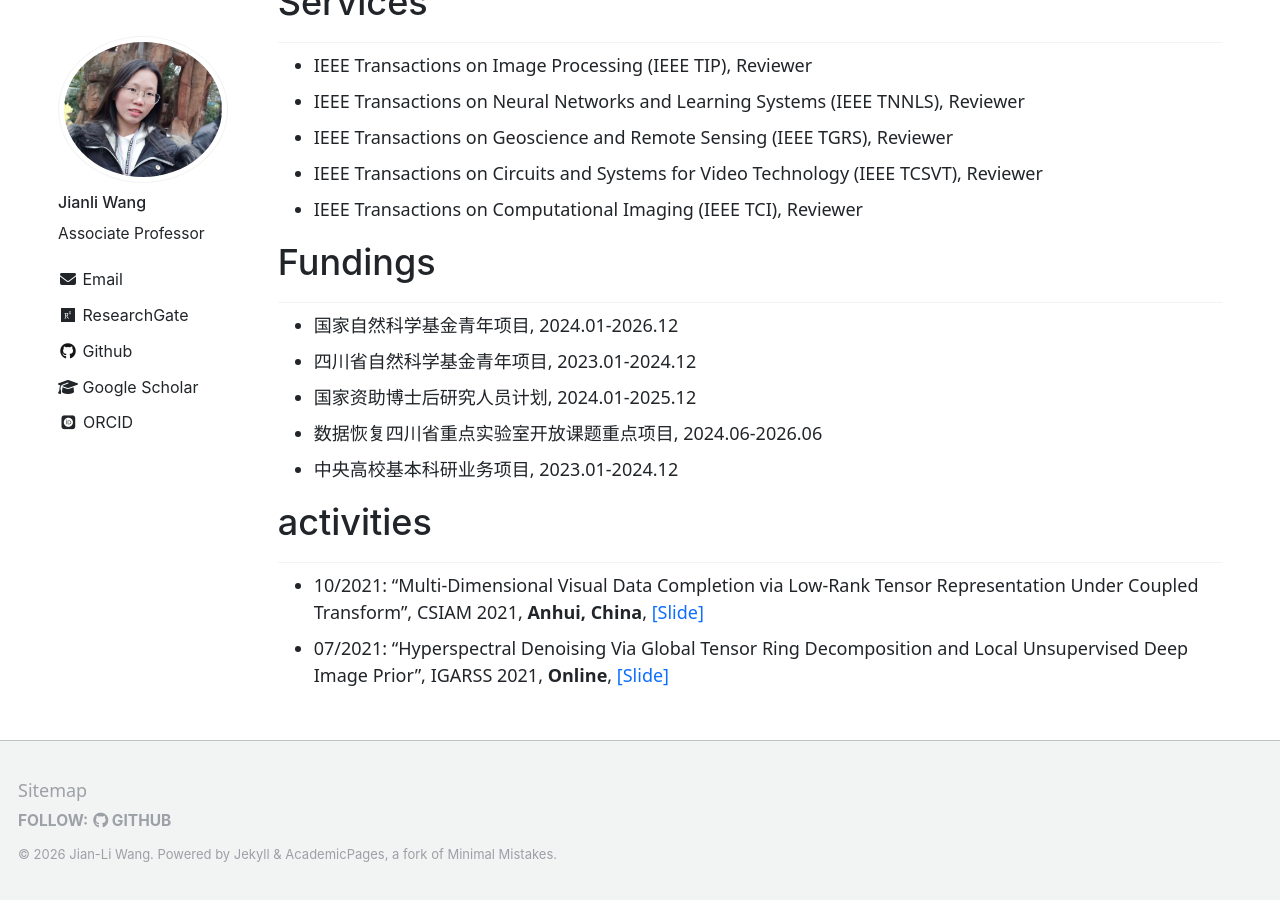
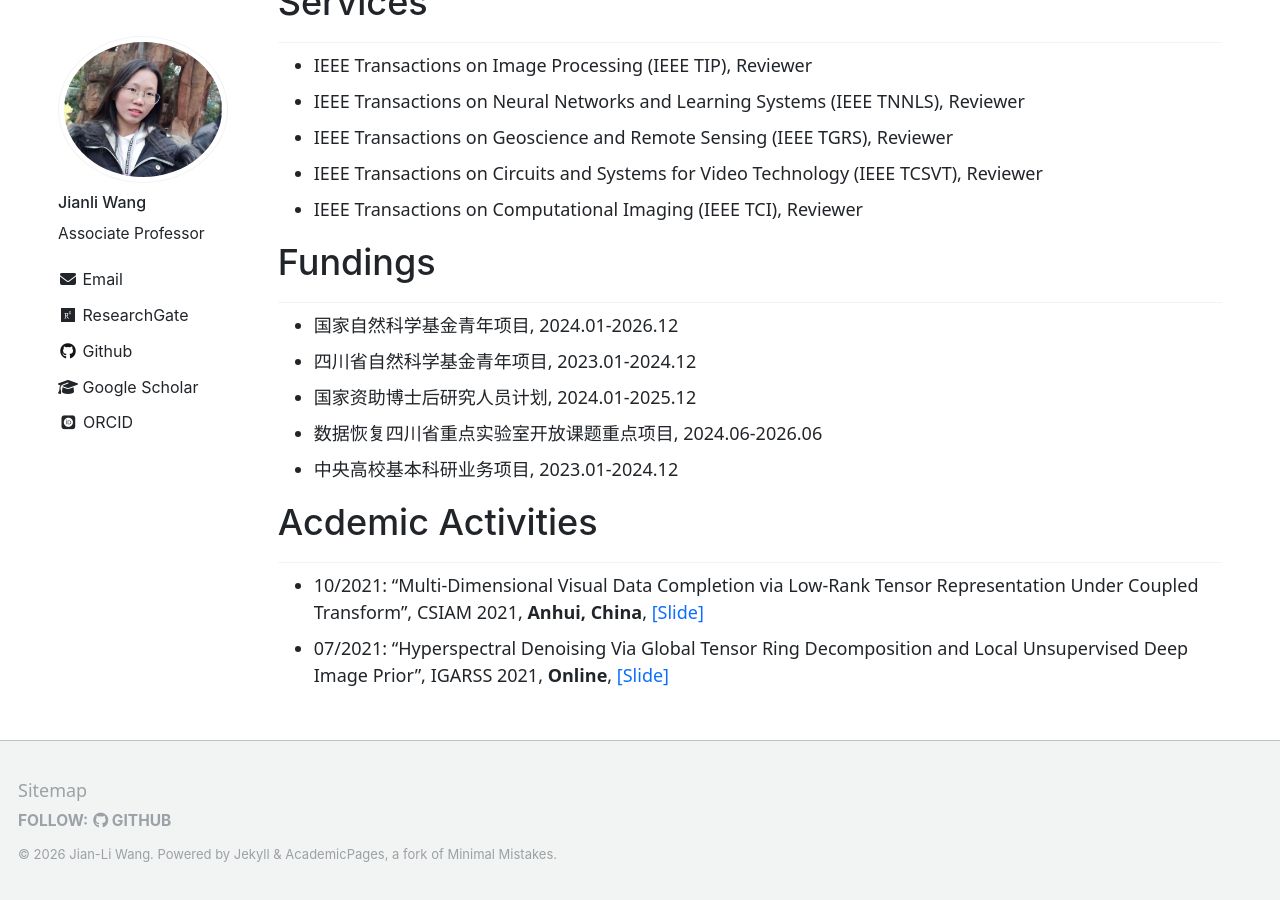
Before and after one commit to wangjianli123/wangjianli123.github.io, a Jekyll site: the page built from _pages/index.md, in a window 1280 px wide and 900 px high, scrolled down 1158 px. Built offline with Jekyll 4.4.1, drawn with Linux system fonts in a browser that asks for light colours; nearby versions of some CDN libraries; some web fonts are replaced; comment, search, counter and statistics services are not loaded.

Commit message:
Update index.md

```diff
--- a/_pages/index.md
+++ b/_pages/index.md
@@ -79,6 +79,6 @@ My current research interests include tensor modeling and computing, high-dimens
 - 数据恢复四川省重点实验室开放课题重点项目, 2024.06-2026.06
 - 中央高校基本科研业务项目, 2023.01-2024.12
 
-## activities
+## Acdemic Activities
 - 10/2021: "Multi-Dimensional Visual Data Completion via Low-Rank Tensor Representation Under Coupled Transform", CSIAM 2021, **Anhui, China**, [[Slide]](../images/IGRASS2021_1400.pdf)
 - 07/2021: "Hyperspectral Denoising Via Global Tensor Ring Decomposition and Local Unsupervised Deep Image Prior", IGARSS 2021, **Online**, [[Slide]](../images/IGRASS2021_1400.pdf)
```
